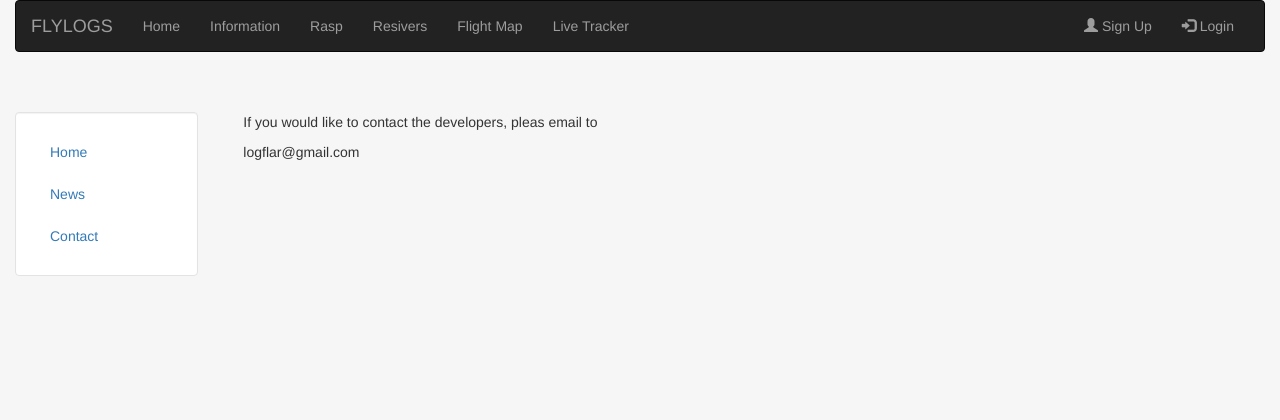
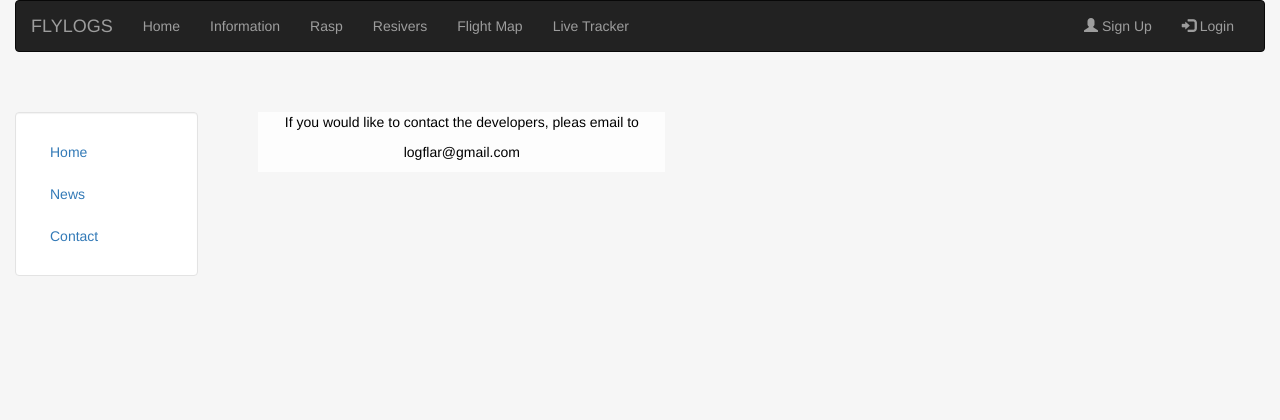
Before and after one commit to misod/kand, a Django app: page /contact in a window 1280 px wide. Shown: the top 420 px of the page. Run offline with Django 3.2, Linux system fonts and the light colour scheme; some libraries are stand-ins or nearby versions.

Commit message:
andrade html basic sidorna

```diff
--- a/Dajango-testweb/mysite/personal/templates/personal/basic.html
+++ b/Dajango-testweb/mysite/personal/templates/personal/basic.html
@@ -1,7 +1,25 @@
 {% extends "personal/header.html" %}
 
+
 {% block content%}
+<style>
+.col-md-5{
+  background-color:rgba(255, 255, 255, 0.8);
+  color: black;
+  text-align: center;
+
+}
+
+</style>
+
+
+
+<link rel="stylesheet" href="../../static/personal/css/homefixbasic.css">
+<div class="container-fluid">
+  <div class="col-md-5">
   {% for c in content %}
     <p>{{c}}</p>
   {% endfor %}
+</div>
+</div>
 {% endblock %}
```
Also changed, not shown: 4 other files.
